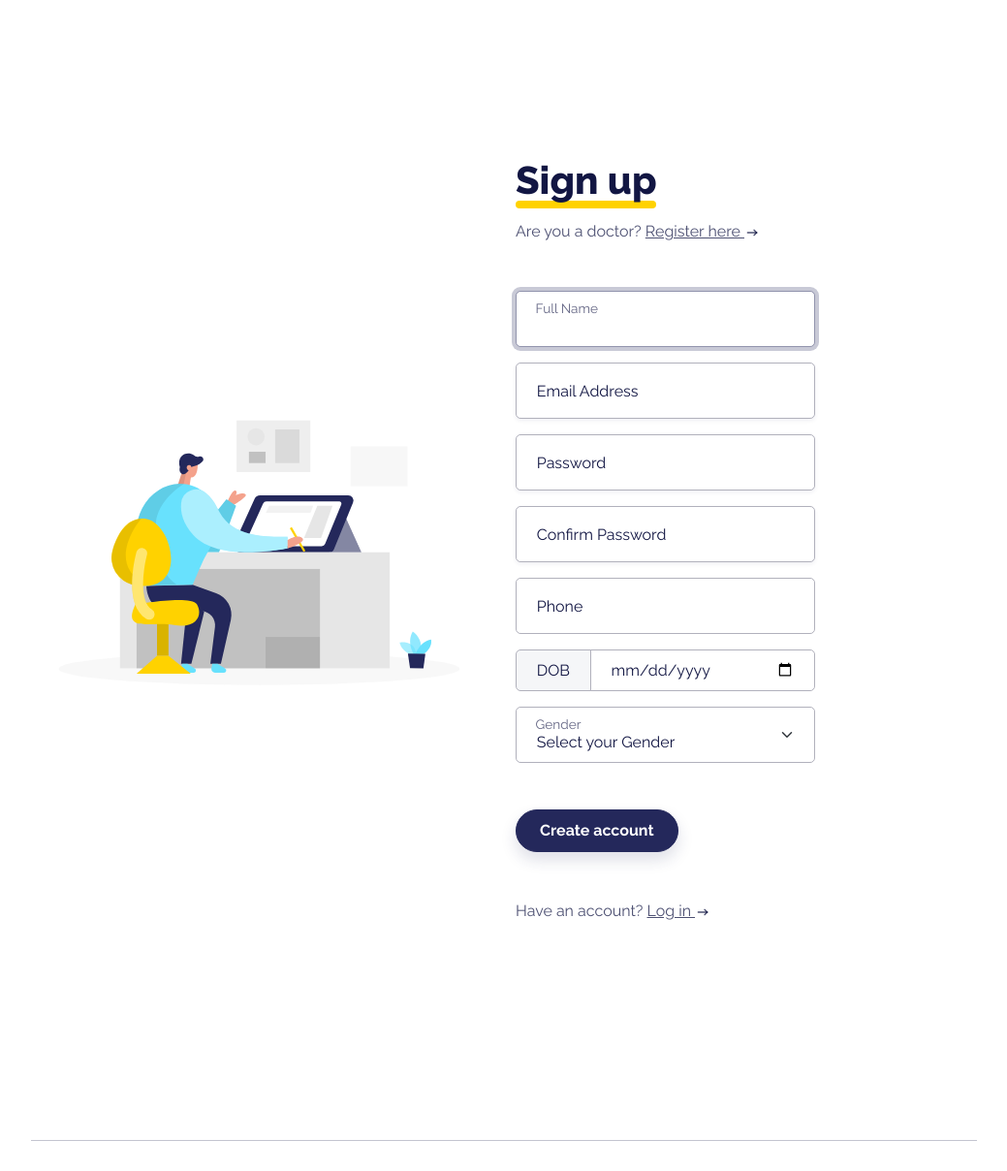
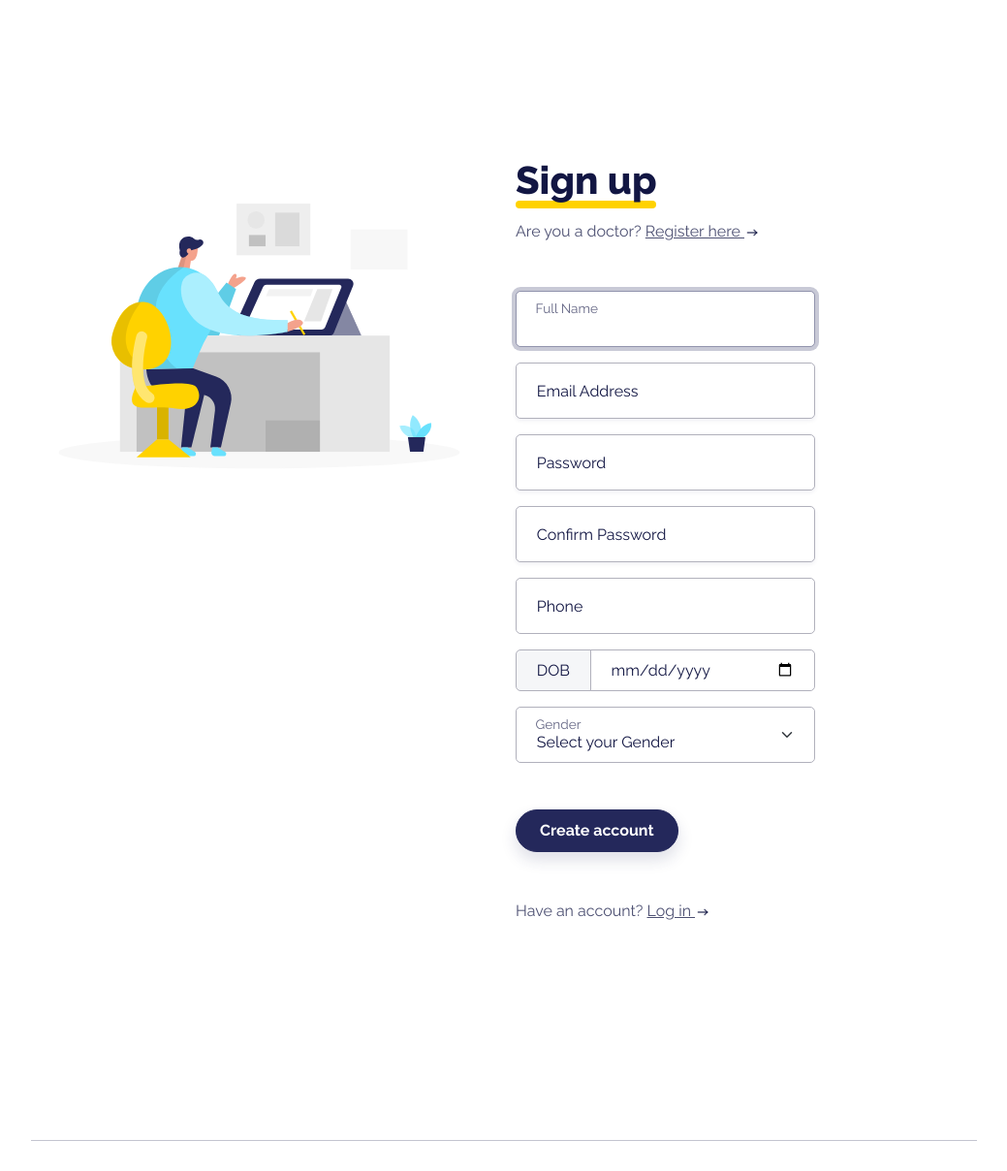
Before and after one commit to ShyamGadde/book-my-doctor, a PHP site: page /signup.php in a window 1280 px wide. Shown: the part 174-1382 px from the top of the page at 97% size, without its empty margins (120-1159 px from the left). Run offline with PHP 8.4, Linux system fonts and the light colour scheme; some web fonts are replaced.

Commit message:
style: :lipstick: reposition image on signup forms

```diff
--- a/doctor-onboarding.php
+++ b/doctor-onboarding.php
@@ -4,7 +4,7 @@
 <section class="py-4 py-md-5 my-5">
   <div class="container py-md-5" data-aos="fade-up">
     <div class="row">
-      <div class="col-md-6 text-center" style="display: flex">
+      <div class="col-md-6 text-center">
         <img class="img-fluid w-100 align-items-center" src="assets/img/illustrations/register.svg" />
       </div>
       <div class="col-md-5 col-xl-4 text-center text-md-start">
--- a/signup.php
+++ b/signup.php
@@ -4,7 +4,7 @@
 <section class="py-4 py-md-5 my-5">
   <div class="container py-md-5" data-aos="fade-up">
     <div class="row">
-      <div class="col-md-6 text-center d-flex">
+      <div class="col-md-6 text-center">
         <img class="img-fluid w-100" src="assets/img/illustrations/register.svg" />
       </div>
       <div class="col-md-5 col-xl-4 text-center text-md-start">
```
